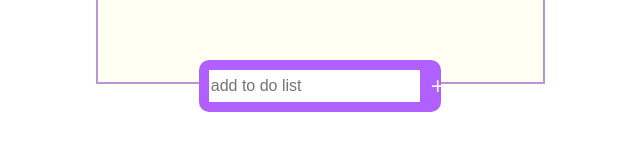
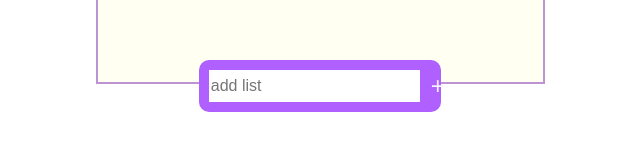
Before and after one commit to Nuanjan/to-do-app, a React (Create React App) app: page / in a window 1280 px wide. Shown: the part 538-688 px from the top of the page, without its empty margins (130-770 px from the left). Built offline with nearby package versions, Linux system fonts and the light colour scheme.

Commit message:
change placeholder text

```diff
--- a/src/components/AddTodo/AddTodo.tsx
+++ b/src/components/AddTodo/AddTodo.tsx
@@ -33,7 +33,11 @@ const AddTodo:React.FC<Props> = ({todoArr, setTodoArr}) => {
     return (
 
         <div style = {styles.container}>
-            <input value={editText} onChange={event => onTextChange(event.target.value)} style={styles.input} type="text" placeholder="add to do list"/>
+            <input value={editText}
+            onChange={event => onTextChange(event.target.value)}
+            style={styles.input}
+            type="text"
+            placeholder="add list"/>
             <button onClick={onClick}style={styles.addButton}>+</button>
          </div>
     );
--- a/src/components/TodoList/TodoList.tsx
+++ b/src/components/TodoList/TodoList.tsx
@@ -32,7 +32,6 @@ const TodoList = () => {
     // update data from the child component(input)
     // get new data from input and still save old data
     // copy old data and add new data
-    //const [textArr,setTextArr] = useState([]);
     const [todoArr, setTodoArr] = useState<TodoType[]>([]);
     return (
         <div style={styles.container}>
```
